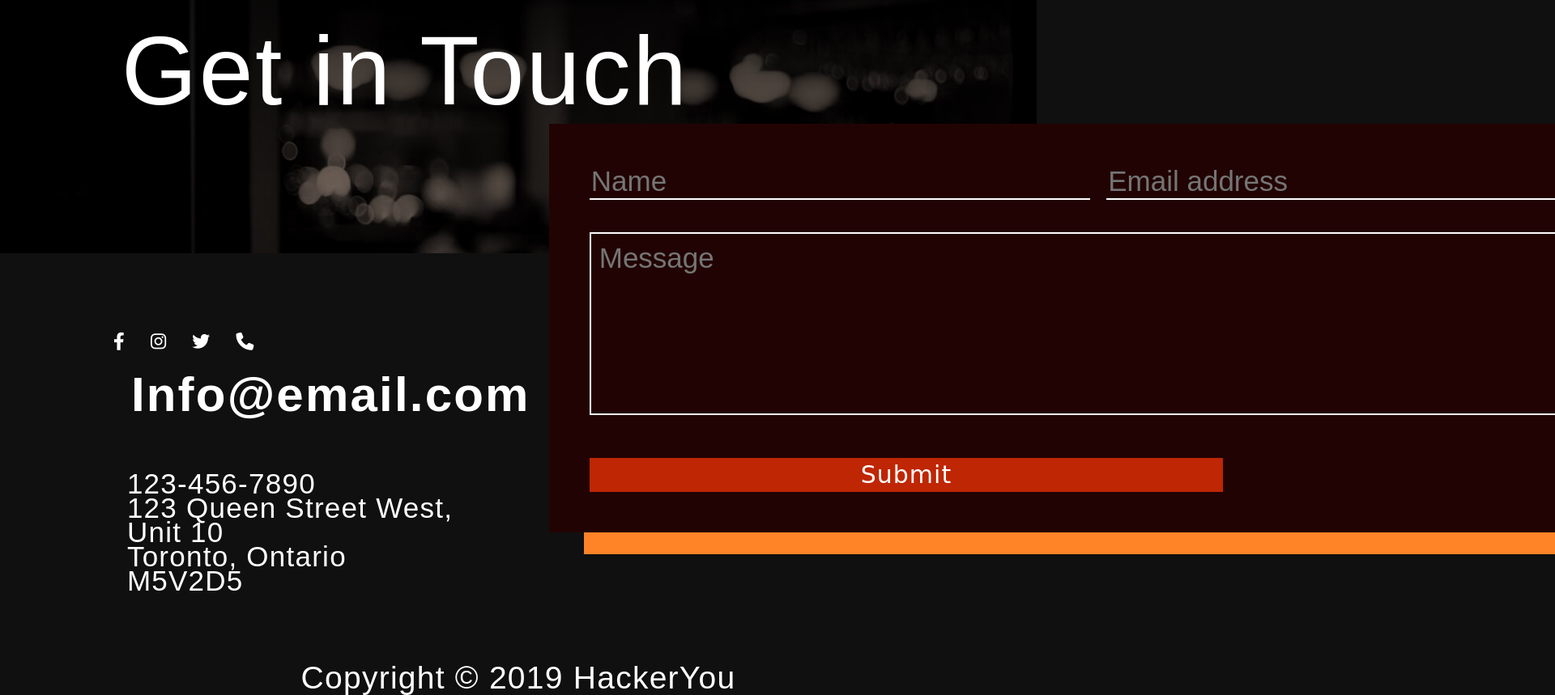
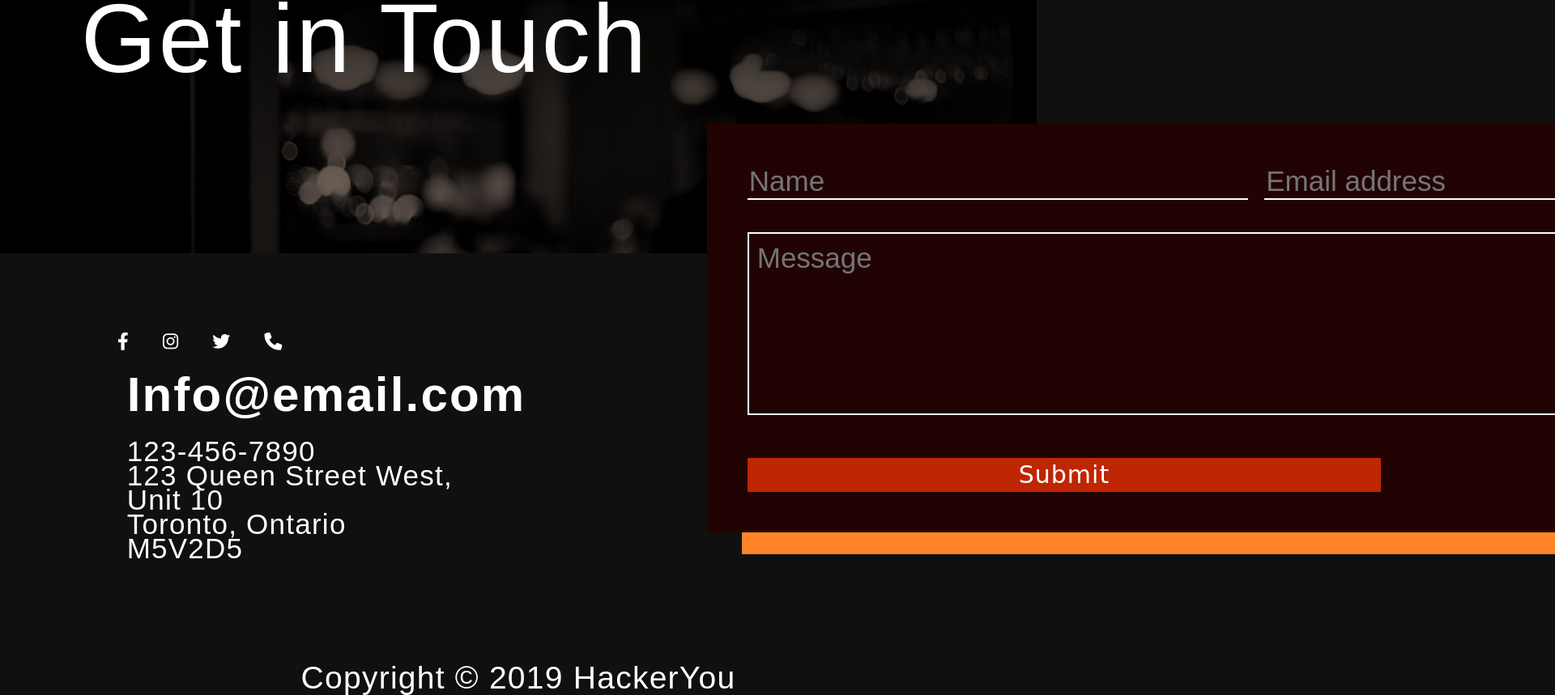
Before and after one commit to harah24/hara-hordofa-project-one, a plain HTML site: page contact.html in a window 1280 px wide. Shown: the part 247-1106 px from the top of the page at 81% size, 1920 px wide, since content can reach past the window. Drawn offline with Linux system fonts and the light colour scheme; a web font is replaced by a local one.

Commit message:
contact pg commit

```diff
--- a/styles/partials/_contact-pg.scss
+++ b/styles/partials/_contact-pg.scss
@@ -9,8 +9,8 @@
 }
 
 .contact-title {
-    transform: translateY(180px);
-    margin-left: 150px;
+    transform: translateY(140px);
+    margin-left: 100px;
     h1{
         font-size: 6rem;
     }
@@ -27,34 +27,25 @@
     display: flex;
     flex-direction: column;
     margin-top: 60px;
+    margin-right: 150px;
 }
 
-.socials li{
-    display: flex;
-    justify-content: space-between;
-}
-
-ul i{
-    margin: 0 10px;
-}
-
-.contact-info ul{
-    margin-top: 0;
+.socials ul i{
+    margin: 0 15px;
 }
 
 .contact-info{
     display: flex;
     flex-direction: column;
-
-    li{
-        list-style: none;
+    h4{
+        margin-bottom: 40px;
+        display: flex;
+        margin-left: 40px;
+        margin-top: 0;
     }
-}
-
-.contact-info h4 {
-    display: flex;
-    margin-left: 45px;
-    margin-top: 0;
+    ul{
+        margin-top: 0;
+    }
 }
 
 .contact-btn{
--- a/styles/partials/_forms.scss
+++ b/styles/partials/_forms.scss
@@ -32,7 +32,7 @@
 
 .form-box{
     display: flex;
-    margin-left: 50px;
+    margin-left: 100px;
     background-color: $tertiary;
     height: fit-content;
     width: fit-content;
```
Also changed, not shown: styles/styles.css.
